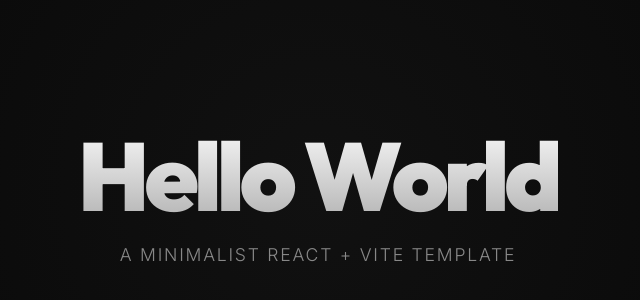
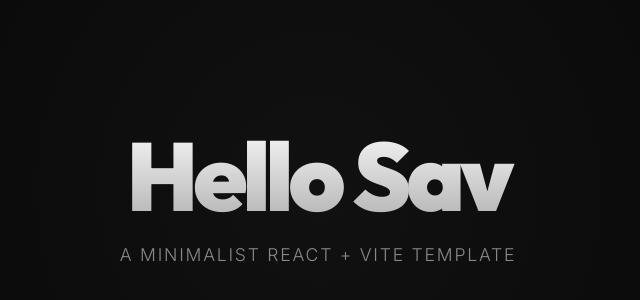
Before and after one commit to savannm/react-template, a React (Vite) app: page / in a window 1280 px wide. Shown: the part 210-510 px from the top of the page, without its empty margins (322-962 px from the left). Built offline with nearby package versions, Linux system fonts and the light colour scheme.

Commit message:
upload all

```diff
--- a/src/App.jsx
+++ b/src/App.jsx
@@ -4,7 +4,7 @@
   return (
     <div className="container">
       <div className="glow"></div>
-      <h1>Hello World</h1>
+      <h1>Hello Sav</h1>
       <p>A minimalist React + Vite Template</p>
     </div>
   )
```
